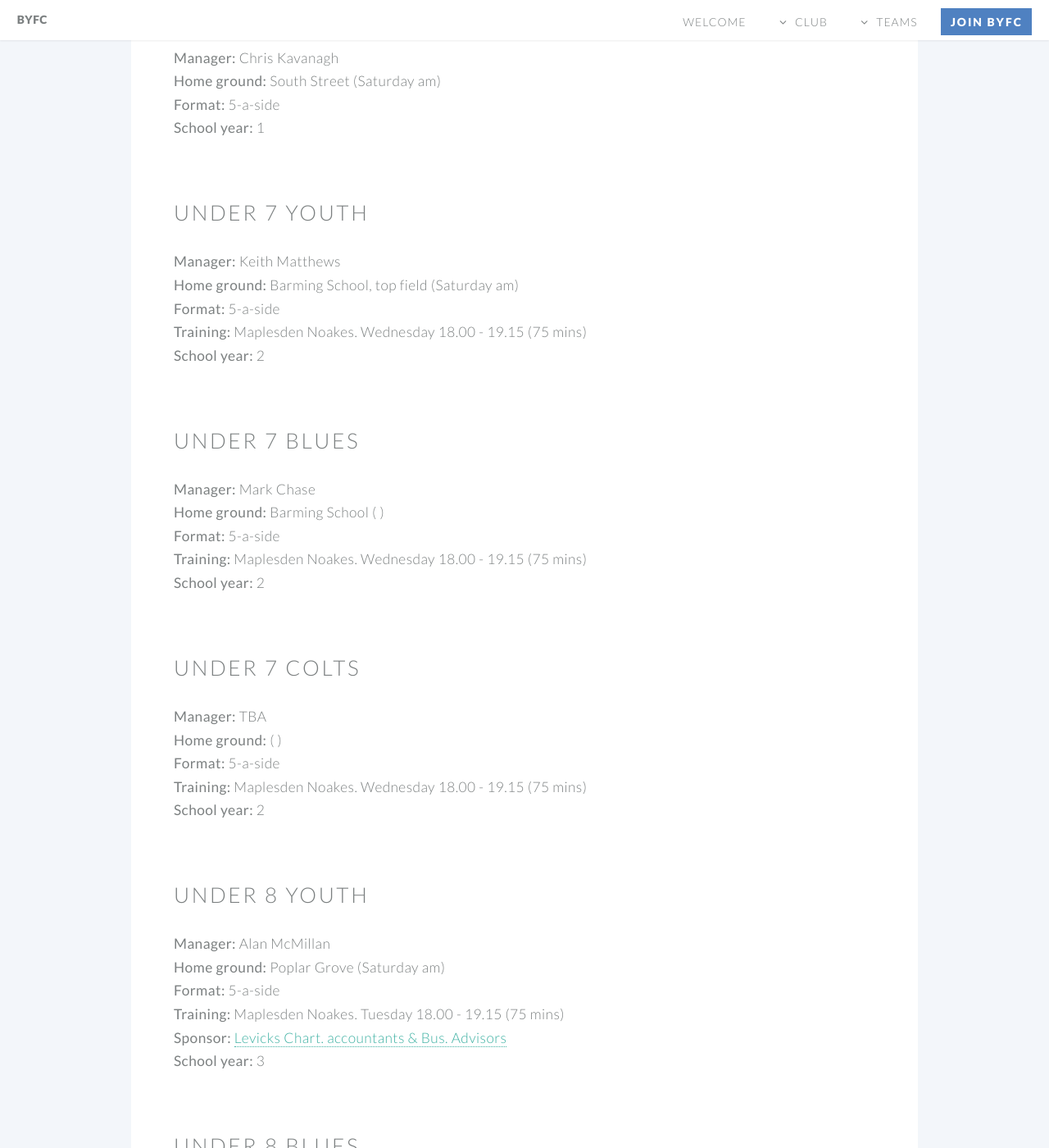
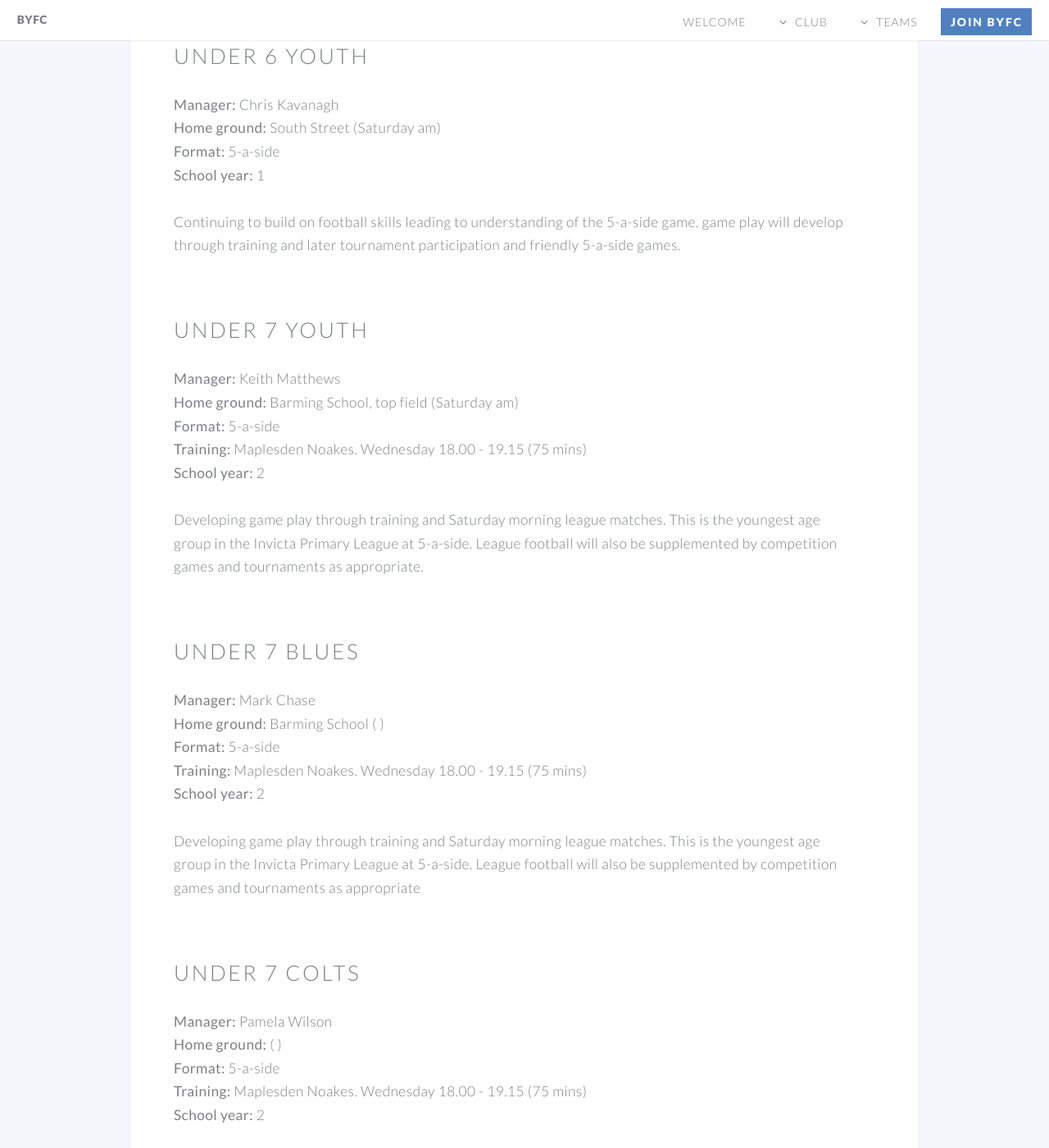
Before and after one commit to Pam-BYFC/BYFC.github.io, a Jekyll site: the page built from teams-to-11.md, in a window 1280 px wide and 1400 px high, scrolled down 634 px. Shown: the whole window at 82% size. Built offline with Jekyll 4.4.1, drawn with Linux system fonts in a browser that asks for light colours; some of the changed text lies outside the part shown.

Commit message:
Added Blurb for teams

```diff
--- a/_data/teams.csv
+++ b/_data/teams.csv
@@ -1,33 +1,33 @@
-agegrp,schoolyear,YBC,name,format,manager,homeground,day,time,training,sponsor,sponsorURL,sponsor2,sponsorURL2
-5,R,,Under 5 Buds,Training,Trevor Roberts,South Street,Saturday,am,,,,,
-6,1,1,Under 6 Youth,5-a-side,Chris Kavanagh,South Street,Saturday,am,,,,,
-7,2,1,Under 7 Youth,5-a-side,Keith Matthews,"Barming School, top field",Saturday,am,Maplesden Noakes. Wednesday 18.00 - 19.15 (75 mins),,,,
-7,2,2,Under 7 Blues,5-a-side,Mark Chase,Barming School,,,Maplesden Noakes. Wednesday 18.00 - 19.15 (75 mins),,,,
-7,2,3,Under 7 Colts,5-a-side,TBA,,,,Maplesden Noakes. Wednesday 18.00 - 19.15 (75 mins),,,,
-8,3,1,Under 8 Youth,5-a-side,Alan McMillan,Poplar Grove,Saturday,am,Maplesden Noakes. Tuesday 18.00 - 19.15 (75 mins),Levicks Chart. accountants & Bus. Advisors,https://www.levicksaccountants.co.uk/,,
-8,3,2,Under 8 Blues,5-a-side,Amanda Haffenden-Boyce,Poplar Grove,Saturday,am,Maplesden Noakes. Wednesday 18.00 - 19.15 (75 mins),Flex Flooring,http://flexflooring.co.uk/,,
-9,4,1,Under 9 Youth,7-a-side,Mike Drew,"Barming School, top field",Saturday,am,Maplesden Noakes. Wednesday 18.00 - 19.15 (75 mins),,,,
-9,4,2,Under 9 Blues,7-a-side,Spencer Hart,"Barming School, top field",Saturday,am,Maplesden Noakes. Tuesday 18.00 - 19.15 (75 mins),West Flooring,http://www.westflooring.com/,,
-9,4,4,Under 9 Girls,5-a-side,Katie Hills,South Street,Saturday,am,Maplesden Noakes. Wednesday 18.00 - 19.15 (75 mins),,,,
-10,5,1,Under 10 Youth,7-a-side,Bryan Hudson,"Barming School, top field",Sunday,am,Maplesden Noakes. Tuesday 18.00 - 19.15 (75 mins),Carpet Next Day,http://www.carpetnextday.co.uk/,,
-10,5,2,Under 10 Blues,7-a-side,Neil King,"Barming School, top field",Sunday,am,Maplesden Noakes. Tuesday 18.00 - 19.15 (75 mins),Sayers Butterworth,http://www.sayersb.co.uk/,,
-10,5,3,Under 10 Colts,7-a-side,Nathan Harrison,Mereworth,Sunday,am,Maplesden Noakes. Tuesday 18.00 - 19.15 (75 mins),Arriva ,https://www.arrivabus.co.uk/,,
-11,6,1,Under 11 Youth,9-a-side,Claire West,Gatland Lane 2,Sunday ,am,Maplesden Noakes. Wednesday 18.00 - 19.15 (75 mins),STL,http://www.stlgroup.co.uk/,,
-11,6,2,Under 11 Blues,9-a-side,Matt Hamilton,"Barming School, lower field",Sunday ,am,Maplesden Noakes. Wednesday 19.15 - 20.30 (75 mins),MP Fire Protection,http://www.mpfireprotection.com/,,
-11,6,3,Under 11 Colts,9-a-side,Matt Kennaird/Callum Wadlen,"Barming School, lower field",Sunday ,am,Maplesden Noakes. Tuesday 18.00 - 19.15 (75 mins),,,,
-12,7,4,Under 12 Girls,9-a-side,Lauren Ramsden,South Street,Sunday ,am,Maplesden Noakes. Thursday 18.10 - 19.20 (70 mins),Restoring Health,,,
-13,8,1,Under 13 Youth,11-a-side,Andy Cassie,Gatland Lane 3,Sunday ,am,Maplesden Noakes. Tuesday 19.15 - 20.30 (75 mins),Benjamin Terry Plumbing & heating,,,
-13,8,2,Under 13 Blues,11-a-side,Simon Coulton,Gatland Lane 3,Sunday ,am,Maplesden Noakes. Wednesday 19.15 - 20.30 (75 mins),Greywood Installations,http://www.greywoodinstallations.co.uk/,,
-14,9,2,Under 14 Blues,11-a-side,Neil Poole,Gatland Lane 1,Sunday ,am,Maplesden Noakes. Wednesday 19.15 - 20.30 (75 mins),Creative Vinyl,http://www.creative-vinyl.com/,,
-15,10,1,Under 15 Youth,11-a-side,Warren Lindley,Gatland Lane 1,Sunday ,pm,Maplesden Noakes. Tuesday 19.15 - 20.30 (75 mins),Maxi Cosi,http://www.maxi-cosi.co.uk/gb-en/,,
-15,10,2,Under 15 Blues,11-a-side,Steve Oakley,Gatland Lane 1,Sunday ,pm,Maplesden Noakes. Tuesday 19.15 - 20.30 (75 mins),,,,
-15,10,4,Under 15 Girls,9-a-side,Annie Ruler,South Street,Sunday ,pm,,,,,
-16,11,1,Under 16 Youth,11-a-side,Lee Payne,Barming Heath,Sunday,pm,Maplesden Noakes. Wednesday 19.15 - 20.30 (75 mins),Innov8ive UK,http://www.innov8iveuk.com/,,
-16,11,3,Under 16 Colts,11-a-side,Matt Kirwan,Barming Heath,Sunday,pm,Maplesden Noakes. Wednesday 19.15 - 20.30 (75 mins),,,,
-18,13,1,Under 18 Youth,11-a-side,Adrian Pringle,Mereworth,Sunday ,pm,Maplesden Noakes. Thursday 19.20 - 20.30 (70 mins),,,,
-18,13,2,Under 18 Blues,11-a-side,Sam Grist,Mereworth,Sunday ,pm,,,,,
-20,,1,Ladies Youth,11-a-side,Vicki King,West Malling,Sunday,pm,Maplesden Noakes. Thursday 20.30 - 21.30 (60 mins),The Duke of Edinburgh,http://www.dukeofedinburghbarming.co.uk/,,
-22,,1,Mens Youth,11-a-side,Billy Jacobs,Eccles,Sunday ,am,,,,,
-22,,2,Mens Blues,11-a-side,Trevor Roberts,West Malling,Sunday,am,Maplesden Noakes. Thursday 20.30 - 21.30 (60 mins),The Redstart Inn,http://www.redstartpub.co.uk/,,
-22,,3,Mens Colts,11-a-side,Joshua Young,Mereworth,Sunday,am,Maplesden Noakes. Wednesday 20.30 - 21.30 (60 mins),Bar 6,http://www.bar6maidstone.co.uk/,,
-35,,,TNV (Vets),11-a-side,Mark Hoare,Maplesden Noakes,Thursday,evening,Maplesden Noakes. Thursday 20.30 - 21.30 (60 mins),,,,
+agegrp,schoolyear,YBC,name,format,manager,homeground,day,time,training,sponsor,sponsorURL,sponsor2,sponsorURL2,blurb
+5,R,,Under 5 Buds,Training,Trevor Roberts,South Street,Saturday,am,,,,,,Introducing football skills through fun training activities.
+6,1,1,Under 6 Youth,5-a-side,Chris Kavanagh,South Street,Saturday,am,,,,,,Continuing to build on football skills leading to understanding of the 5-a-side game. game play will develop through training and later tournament participation and friendly 5-a-side games.
+7,2,1,Under 7 Youth,5-a-side,Keith Matthews,"Barming School, top field",Saturday,am,Maplesden Noakes. Wednesday 18.00 - 19.15 (75 mins),,,,,Developing game play through training and Saturday morning league matches. This is the youngest age group in the Invicta Primary League at 5-a-side. League football will also be supplemented by competition games and tournaments as appropriate.
+7,2,2,Under 7 Blues,5-a-side,Mark Chase,Barming School,,,Maplesden Noakes. Wednesday 18.00 - 19.15 (75 mins),,,,,Developing game play through training and Saturday morning league matches. This is the youngest age group in the Invicta Primary League at 5-a-side. League football will also be supplemented by competition games and tournaments as appropriate
+7,2,3,Under 7 Colts,5-a-side,Pamela Wilson,,,,Maplesden Noakes. Wednesday 18.00 - 19.15 (75 mins),,,,,For those not yet ready to play regularly in the Invicta Primary League our U7 Colts enables development of football skills and confidence.
+8,3,1,Under 8 Youth,5-a-side,Alan McMillan,Poplar Grove,Saturday,am,Maplesden Noakes. Tuesday 18.00 - 19.15 (75 mins),Levicks Chart. accountants & Bus. Advisors,https://www.levicksaccountants.co.uk/,,,
+8,3,2,Under 8 Blues,5-a-side,Amanda Haffenden-Boyce,Poplar Grove,Saturday,am,Maplesden Noakes. Wednesday 18.00 - 19.15 (75 mins),Flex Flooring,http://flexflooring.co.uk/,,,
+9,4,1,Under 9 Youth,7-a-side,Mike Drew,"Barming School, top field",Saturday,am,Maplesden Noakes. Wednesday 18.00 - 19.15 (75 mins),,,,,
+9,4,2,Under 9 Blues,7-a-side,Spencer Hart,"Barming School, top field",Saturday,am,Maplesden Noakes. Tuesday 18.00 - 19.15 (75 mins),West Flooring,http://www.westflooring.com/,,,
+9,4,4,Under 9 Girls,5-a-side,Katie Hills,South Street,Saturday,am,Maplesden Noakes. Wednesday 18.00 - 19.15 (75 mins),,,,,
+10,5,1,Under 10 Youth,7-a-side,Bryan Hudson,"Barming School, top field",Sunday,am,Maplesden Noakes. Tuesday 18.00 - 19.15 (75 mins),Carpet Next Day,http://www.carpetnextday.co.uk/,,,
+10,5,2,Under 10 Blues,7-a-side,Neil King,"Barming School, top field",Sunday,am,Maplesden Noakes. Tuesday 18.00 - 19.15 (75 mins),Sayers Butterworth,http://www.sayersb.co.uk/,,,
+10,5,3,Under 10 Colts,7-a-side,Nathan Harrison,Mereworth,Sunday,am,Maplesden Noakes. Tuesday 18.00 - 19.15 (75 mins),Arriva ,https://www.arrivabus.co.uk/,,,
+11,6,1,Under 11 Youth,9-a-side,Claire West,Gatland Lane 2,Sunday ,am,Maplesden Noakes. Wednesday 18.00 - 19.15 (75 mins),STL,http://www.stlgroup.co.uk/,,,
+11,6,2,Under 11 Blues,9-a-side,Matt Hamilton,"Barming School, lower field",Sunday ,am,Maplesden Noakes. Wednesday 19.15 - 20.30 (75 mins),MP Fire Protection,http://www.mpfireprotection.com/,,,
+11,6,3,Under 11 Colts,9-a-side,Matt Kennaird/Callum Wadlen,"Barming School, lower field",Sunday ,am,Maplesden Noakes. Tuesday 18.00 - 19.15 (75 mins),,,,,
+12,7,4,Under 12 Girls,9-a-side,Lauren Ramsden,South Street,Sunday ,am,Maplesden Noakes. Thursday 18.10 - 19.20 (70 mins),Restoring Health,http://restoring-health.co.uk/,,,
+13,8,1,Under 13 Youth,11-a-side,Andy Cassie,Gatland Lane 3,Sunday ,am,Maplesden Noakes. Tuesday 19.15 - 20.30 (75 mins),Benjamin Terry Plumbing & heating,,,,
+13,8,2,Under 13 Blues,11-a-side,Simon Coulton,Gatland Lane 3,Sunday ,am,Maplesden Noakes. Wednesday 19.15 - 20.30 (75 mins),Greywood Installations,http://www.greywoodinstallations.co.uk/,,,
+14,9,2,Under 14 Blues,11-a-side,Neil Poole,Gatland Lane 1,Sunday ,am,Maplesden Noakes. Wednesday 19.15 - 20.30 (75 mins),Creative Vinyl,http://www.creative-vinyl.com/,,,
+15,10,1,Under 15 Youth,11-a-side,Warren Lindley,Gatland Lane 1,Sunday ,pm,Maplesden Noakes. Tuesday 19.15 - 20.30 (75 mins),Maxi Cosi,http://www.maxi-cosi.co.uk/gb-en/,,,
+15,10,2,Under 15 Blues,11-a-side,Steve Oakley,Gatland Lane 1,Sunday ,pm,Maplesden Noakes. Tuesday 19.15 - 20.30 (75 mins),,,,,
+15,10,4,Under 15 Girls,9-a-side,Annie Ruler,South Street,Sunday ,pm,,,,,,
+16,11,1,Under 16 Youth,11-a-side,Lee Payne,Barming Heath,Sunday,pm,Maplesden Noakes. Wednesday 19.15 - 20.30 (75 mins),Innov8ive UK,http://www.innov8iveuk.com/,,,
+16,11,3,Under 16 Colts,11-a-side,Matt Kirwan,Barming Heath,Sunday,pm,Maplesden Noakes. Wednesday 19.15 - 20.30 (75 mins),,,,,
+18,13,1,Under 18 Youth,11-a-side,Adrian Pringle,Mereworth,Sunday ,pm,Maplesden Noakes. Thursday 19.20 - 20.30 (70 mins),,,,,
+18,13,2,Under 18 Blues,11-a-side,Sam Grist,Mereworth,Sunday ,pm,,,,,,
+20,,1,Ladies Youth,11-a-side,Vicki King,West Malling,Sunday,pm,Maplesden Noakes. Thursday 20.30 - 21.30 (60 mins),The Duke of Edinburgh,http://www.dukeofedinburghbarming.co.uk/,,,
+22,,1,Mens Youth,11-a-side,Billy Jacobs,Eccles,Sunday ,am,,,,,,
+22,,2,Mens Blues,11-a-side,Trevor Roberts,West Malling,Sunday,am,Maplesden Noakes. Thursday 20.30 - 21.30 (60 mins),The Redstart Inn,http://www.redstartpub.co.uk/,,,
+22,,3,Mens Colts,11-a-side,Joshua Young,Mereworth,Sunday,am,Maplesden Noakes. Wednesday 20.30 - 21.30 (60 mins),Bar 6,http://www.bar6maidstone.co.uk/,,,
+35,,,TNV (Vets),11-a-side,Mark Hoare,Maplesden Noakes,Thursday,evening,Maplesden Noakes. Thursday 20.30 - 21.30 (60 mins),,,,,
--- a/teams-to-11.md
+++ b/teams-to-11.md
@@ -21,6 +21,7 @@ title: Teams &mdash; primary school age
 {% if team.training %}<strong>Training:</strong> {{ team.training }} <br /> {% endif %}
 {% if team.sponsor %}<strong>Sponsor:</strong> <a href="{{ team.sponsorURL }}">{{ team.sponsor }}</a> <br /> {% endif %}
 {% if team.schoolyear %}<strong>School year:</strong> {{ team.schoolyear }} {% endif %}
+{% if team.blurb %}<br /><br /> {{ team.blurb }} <br /> {% endif %}
 </p>
             </li>
 	  {% endif %}
```
Also changed, not shown: teams-other.md (+1 -0 lines), teams-to-18.md (+1 -0 lines).
